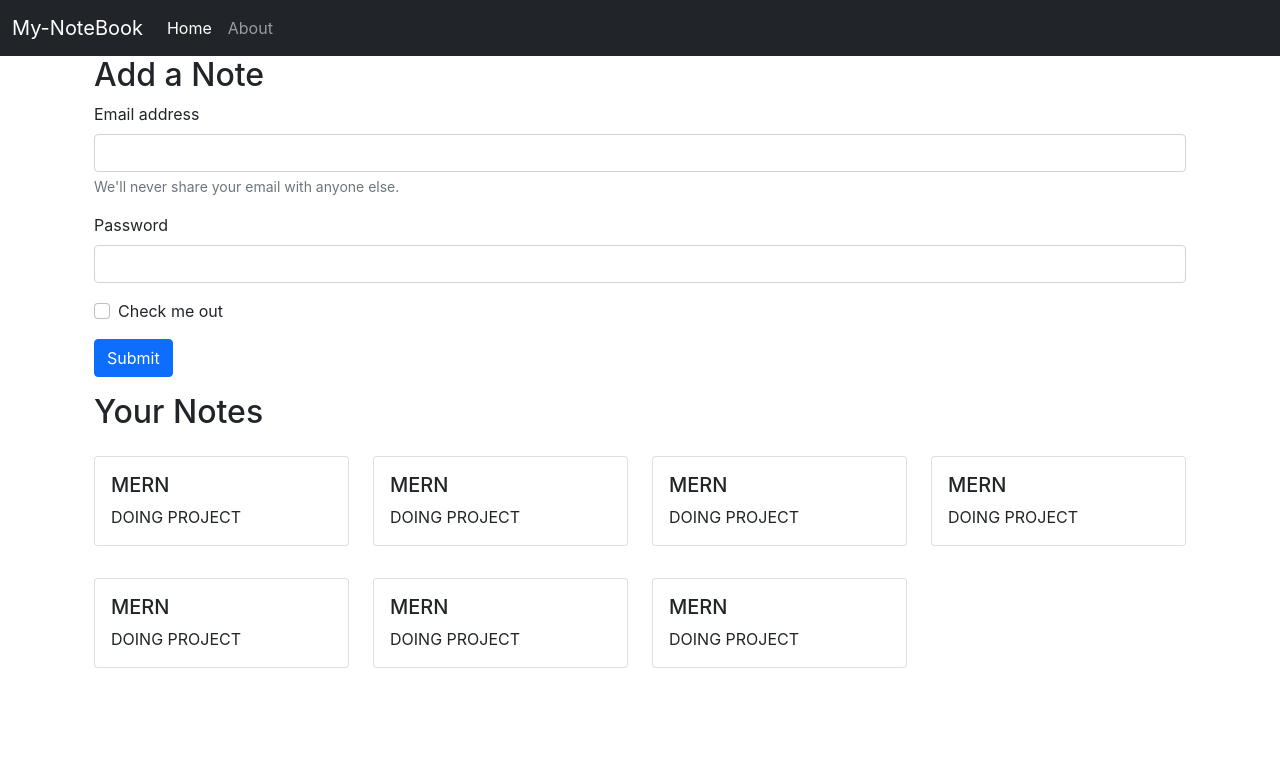
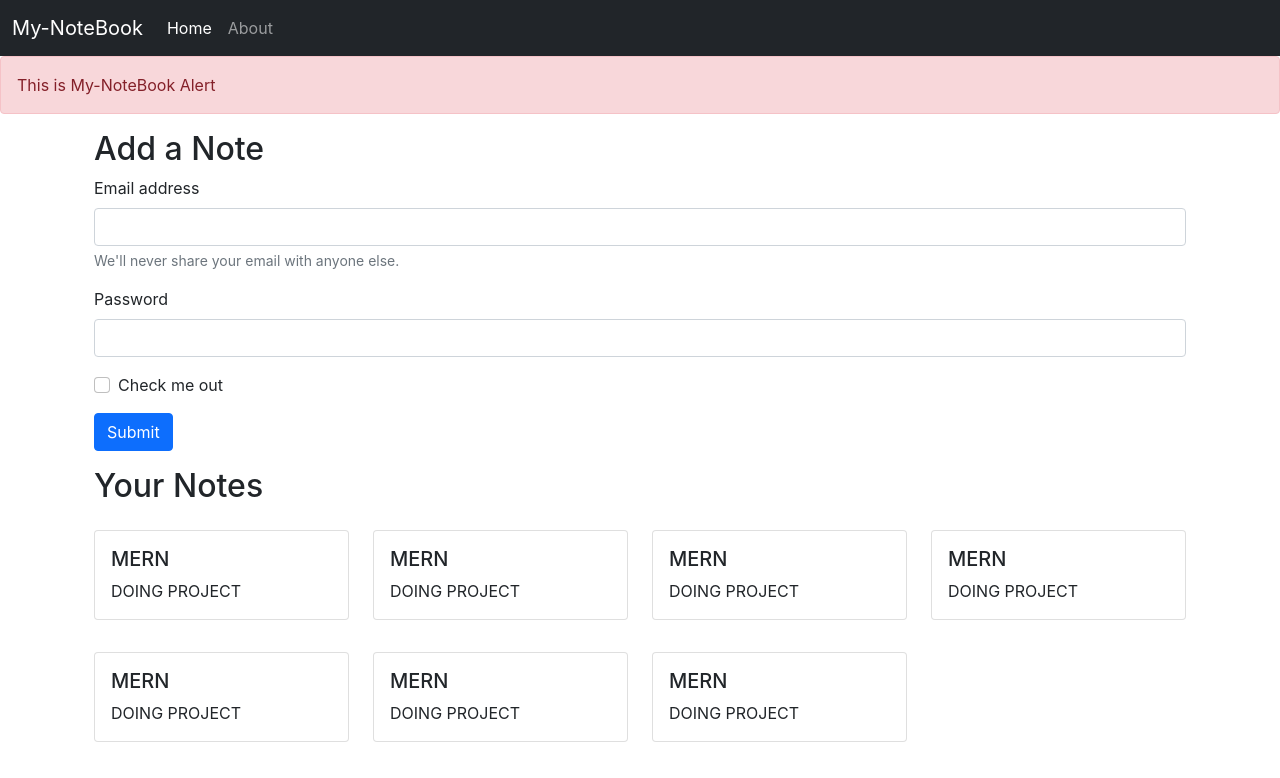
Before and after one commit to Pra-Shant-Chouhan/mynotebook, a React (Create React App) app: page / in a window 1280 px wide. Shown: the top 778 px of the page. Built offline with nearby package versions, Linux system fonts and the light colour scheme.

Commit message:
Alert component added for  starting functionalitly

```diff
--- a/src/App.js
+++ b/src/App.js
@@ -8,6 +8,7 @@ import Navbar from './component/Navbar';
 import Home from './component/Home';
 import About from './component/About';
 import NoteState from './context/notes/NoteState';
+import Alert from './component/Alert';
 
 function App() {
   return (
@@ -17,6 +18,7 @@ function App() {
         <Router>
 
           <Navbar />
+          <Alert message = "This is My-NoteBook Alert"/>
           <div className="container">
 
             <Switch>
--- /dev/null
+++ b/src/component/Alert.js
@@ -0,0 +1,13 @@
+import React from 'react'
+
+const Alert = (props) => {
+    return (
+        <div>
+            <div className="alert alert-danger" role="alert">
+                {props.message}
+            </div>
+        </div>
+    )
+}
+
+export default Alert
```
